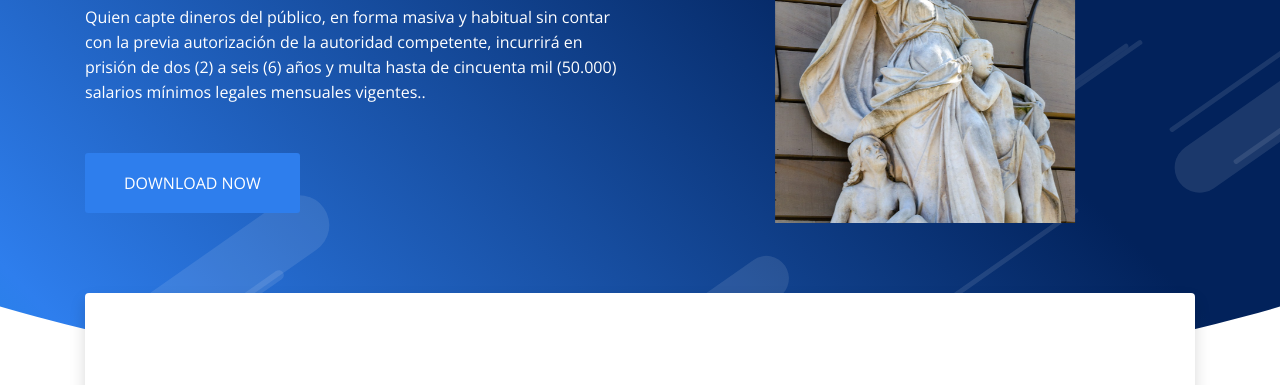
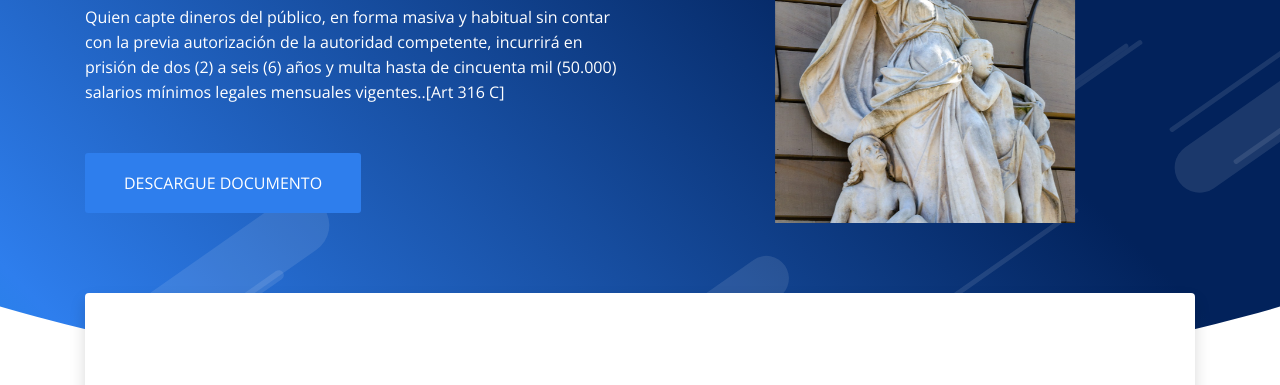
Before and after one commit to curso20251/exposicion1, a website: page index.html in a window 1280 px wide. Shown: the part 372-757 px from the top of the page. Drawn offline with nearby package versions, Linux system fonts and the light colour scheme.

```diff
--- a/index.html
+++ b/index.html
@@ -159,8 +159,8 @@
 		<div class="row align-items-center">
 			<div class="col-md-6 order-2 order-md-1 text-center text-md-left">
 				<h1 class="text-white font-weight-bold mb-4">Captación Masiva y habitual de dineros</h1>
-				<p class="text-white mb-5">Quien capte dineros del público, en forma masiva y habitual sin contar con la previa autorización de la autoridad competente, incurrirá en prisión de dos (2) a seis (6) años y multa hasta de cincuenta mil (50.000) salarios mínimos legales mensuales vigentes..</p>
-				<a href="documento.pdf" class="btn btn-main-md" target="_blank">Download Now</a>
+				<p class="text-white mb-5">Quien capte dineros del público, en forma masiva y habitual sin contar con la previa autorización de la autoridad competente, incurrirá en prisión de dos (2) a seis (6) años y multa hasta de cincuenta mil (50.000) salarios mínimos legales mensuales vigentes..[Art 316 C]</p>
+				<a href="documento.pdf" class="btn btn-main-md" target="_blank">Descargue Documento </a>
 			</div>
 			<div class="col-md-6 text-center order-1 order-md-2">
 				<img src="images/mobile.jpg" alt="screenshot" style="width: 300px; height: auto;">
```
